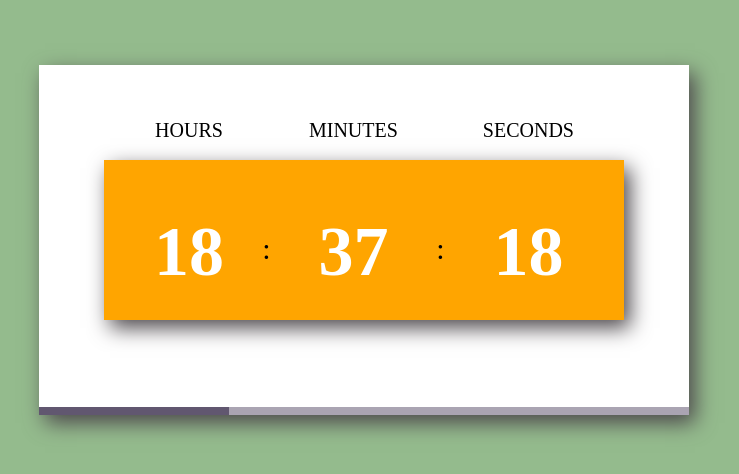
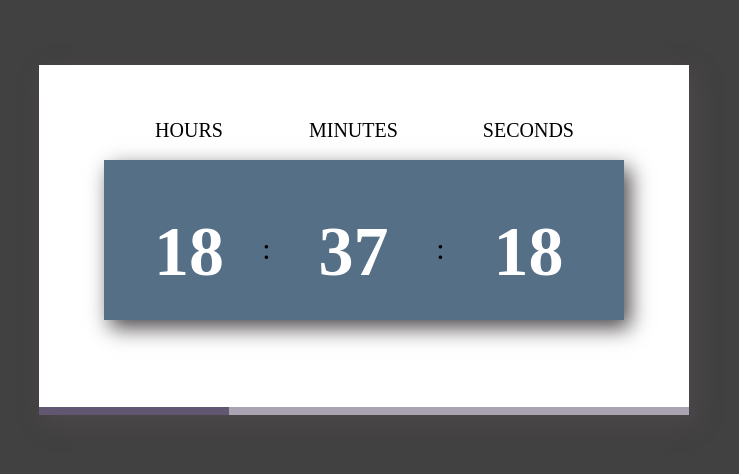
Before and after one commit to monibBormon/digital-clock-vanilla-javascript, a plain HTML site: page index.html in a window 1280 px wide. Shown: the part 160-634 px from the top of the page, without its empty margins (276-1015 px from the left). Drawn offline with Linux system fonts and the light colour scheme.

Commit message:
color correction

```diff
--- a/css/style.css
+++ b/css/style.css
@@ -12,7 +12,7 @@ body{
     color: #000;
     text-transform: uppercase;
     text-align: center;
-    background-color: #71a567bf;
+    background-color: #424141;
 }
 .container {
     width: 650px;
@@ -25,7 +25,7 @@ body{
 .clock-container {
     width: 420px;
     height: 120px;
-    background-color: orange;
+    background-color: #375671d9;
     position: absolute;
     top: 50%;
     left: 50%;
```
